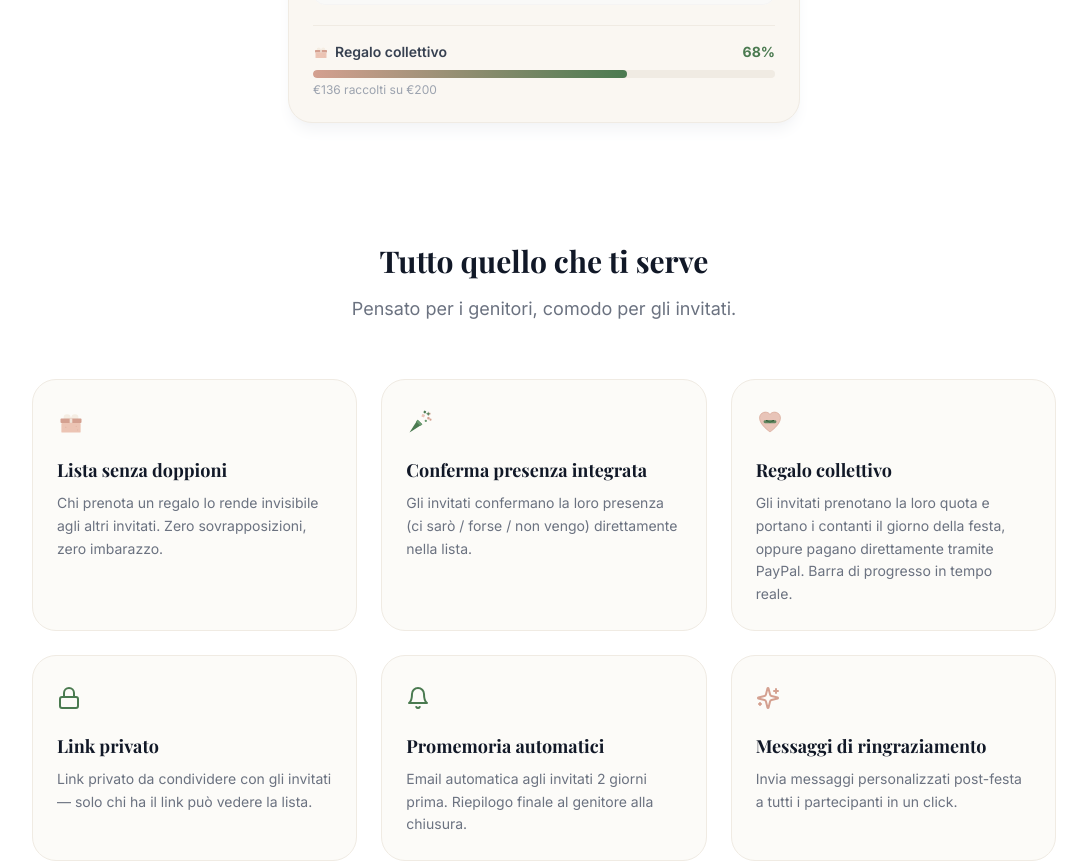
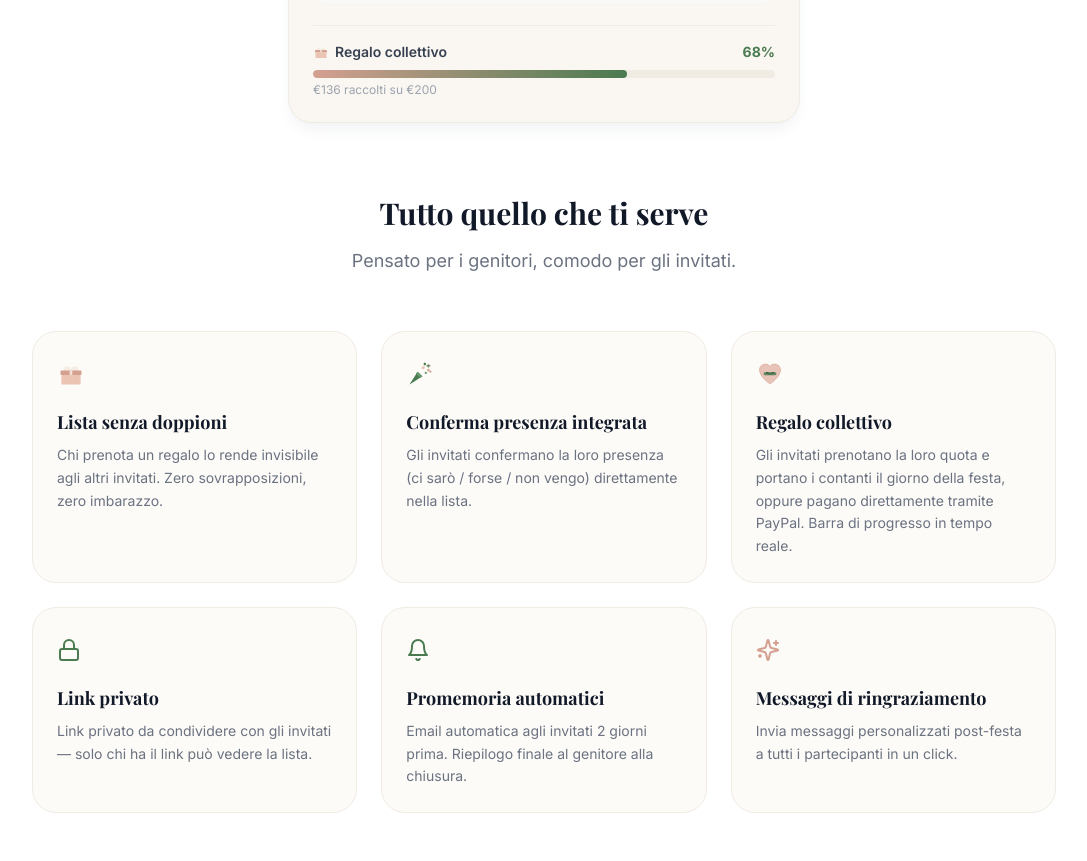
Before and after one commit to arrigoni1976-sketch/Wishly, a React (Vite) app in the folder frontend/: page / in a window 1280 px wide. Shown: the part 1400-2261 px from the top of the page, without its empty margins (96-1183 px from the left). Built offline with nearby package versions, Linux system fonts and the light colour scheme; no server answers; a web font is replaced by a local one.

Commit message:
Tighten spacing between example card and features section
Co-Authored-By: Claude Sonnet 4.6 <noreply@anthropic.com>

```diff
--- a/frontend/src/pages/HomePage.jsx
+++ b/frontend/src/pages/HomePage.jsx
@@ -349,7 +349,7 @@ export default function HomePage() {
       </section>
 
       {/* ─── Scopri come funziona ─────────────────────────────────────────── */}
-      <section className="bg-white pt-16 pb-6 px-4">
+      <section className="bg-white pt-16 pb-2 px-4">
         <div className="max-w-lg mx-auto">
 
           {/* Titolo sezione */}
@@ -434,7 +434,7 @@ export default function HomePage() {
 
 
       {/* ─── Features ─────────────────────────────────────────────────────── */}
-      <section className="py-24 px-4 bg-white">
+      <section className="py-16 px-4 bg-white">
         <div className="max-w-5xl mx-auto">
           <div className="text-center mb-14">
             <h2 className="font-display text-3xl font-bold text-gray-900 mb-4">
```
